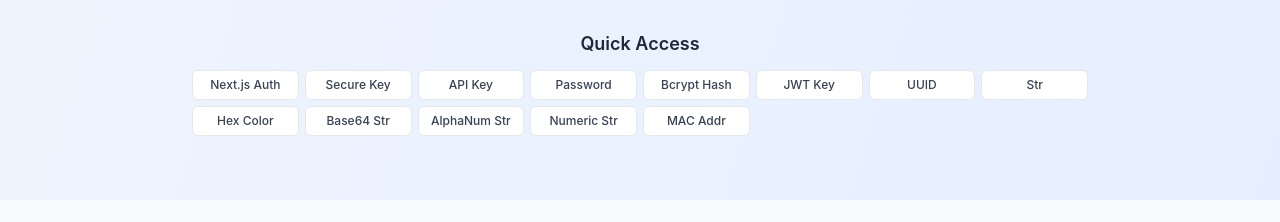
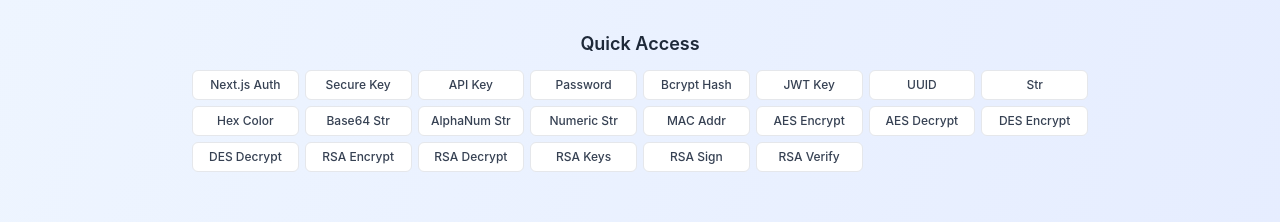
Before and after one commit to yjgoo/key-generator, a Next.js app: page / in a window 1280 px wide. Shown: the part 487-709 px from the top of the page. Built offline with nearby package versions, Linux system fonts and the light colour scheme; no server answers.

Commit message:
feat: update quick access links in Hero component for enhanced navigation

```diff
--- a/src/components/Hero.tsx
+++ b/src/components/Hero.tsx
@@ -24,6 +24,23 @@
       console.error('Failed to copy:', err);
     }
   };
+
+  const quickAccessLinks = [
+    ...keyGenerators.map((generator) => ({
+      id: generator.id,
+      title: generator.title,
+      href: getGeneratorPath(generator.id),
+    })),
+    { id: 'crypto-aes-encrypt', title: 'AES Encrypt', href: '/cryptography/aes/encryption' },
+    { id: 'crypto-aes-decrypt', title: 'AES Decrypt', href: '/cryptography/aes/decryption' },
+    { id: 'crypto-des-encrypt', title: 'DES Encrypt', href: '/cryptography/des/encryption' },
+    { id: 'crypto-des-decrypt', title: 'DES Decrypt', href: '/cryptography/des/decryption' },
+    { id: 'crypto-rsa-encrypt', title: 'RSA Encrypt', href: '/cryptography/rsa/encryption' },
+    { id: 'crypto-rsa-decrypt', title: 'RSA Decrypt', href: '/cryptography/rsa/decryption' },
+    { id: 'crypto-rsa-keys', title: 'RSA Keys', href: '/cryptography/rsa/key-generator' },
+    { id: 'crypto-rsa-sign', title: 'RSA Sign', href: '/cryptography/rsa/sign' },
+    { id: 'crypto-rsa-verify', title: 'RSA Verify', href: '/cryptography/rsa/verify' },
+  ];
 
   // Generate initial key on component mount
   useEffect(() => {
@@ -95,14 +112,14 @@
         <div className="max-w-5xl mx-auto">
           <h3 className="text-lg font-semibold text-gray-800 mb-3">Quick Access</h3>
           <div className="grid grid-cols-4 sm:grid-cols-6 lg:grid-cols-8 gap-1.5">
-            {keyGenerators.map((generator) => (
+            {quickAccessLinks.map((item) => (
               <Link
-                key={generator.id}
-                href={getGeneratorPath(generator.id)}
+                key={item.id}
+                href={item.href}
                 className="group bg-white hover:bg-blue-50 border border-gray-200 hover:border-blue-300 rounded-md p-1.5 transition-all duration-200 text-center"
               >
                 <div className="text-xs font-medium text-gray-700 group-hover:text-blue-600 truncate">
-                  {generator.title
+                  {item.title
                     .replace(' Generator', '')
                     .replace('Random ', '')
                     .replace('Secure & Strong ', 'Secure ')
```
